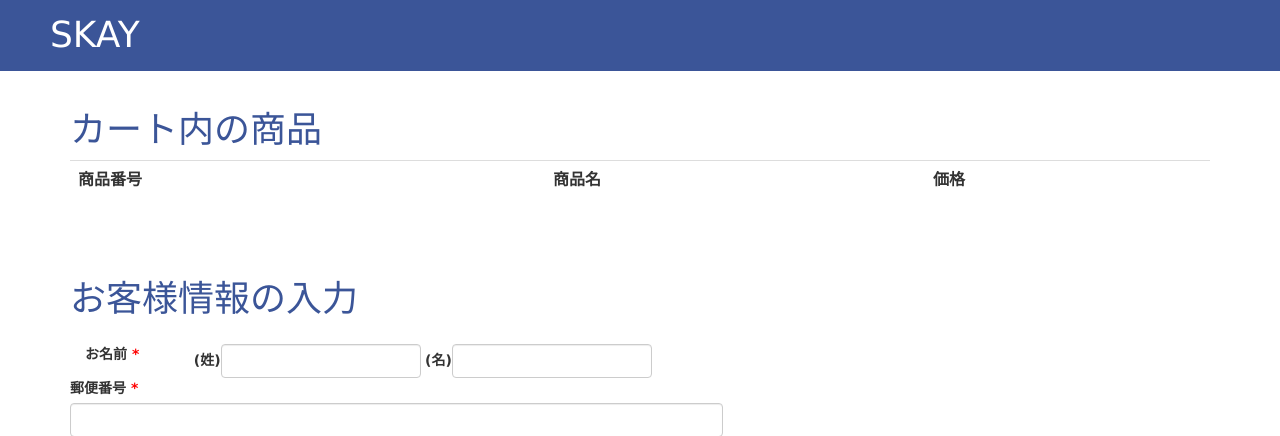
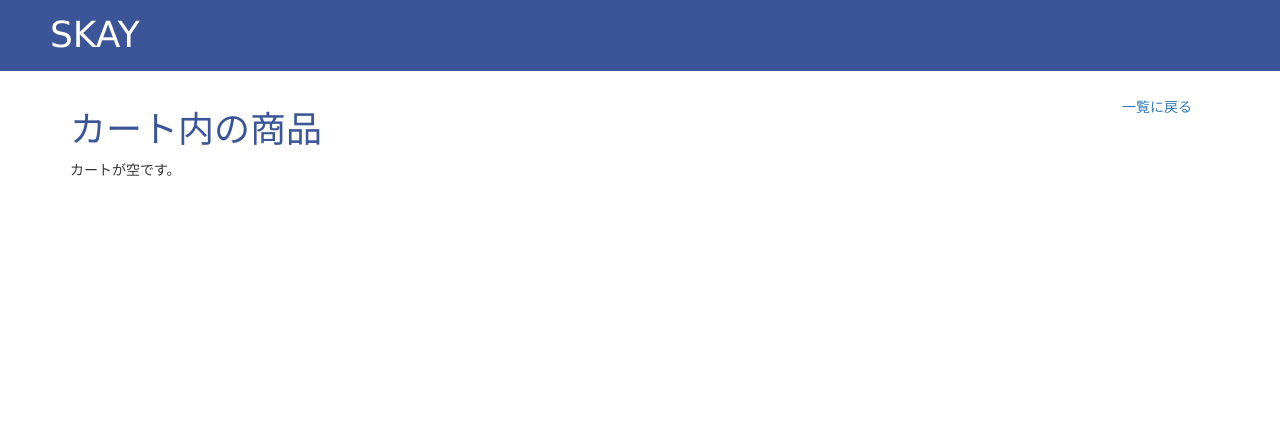
Before and after one commit to rinahira/hackathon_team_e, a Django app: page /ec/order/ in a window 1280 px wide. Shown: the top 436 px of the page. After the commit the page ends 176 px from the top, so only its background shows below. Run offline with Django 3.2, Linux system fonts and the light colour scheme; data comes from the database, SQL or seed files in the repository; lists and menus that the app fills with data are empty; some libraries are stand-ins or nearby versions.

Commit message:
[update]order修正

```diff
--- a/ecommerce/templates/order.html
+++ b/ecommerce/templates/order.html
@@ -1,9 +1,14 @@
 {% extends 'base.html' %}
 
 {% block content %}
+<div class="skay-top-links">
+    <ul class="list-inline pull-right">
+        <li><a class="btn btn-link" href="../list/">一覧に戻る</a></li>
+    </ul>
+</div>
 
 <div class="skay-form-title"><h1>カート内の商品</h1><div>
-{% if products is not null%}
+{% if products%}
 <table class="table">
     <tr>
         <th>商品番号</th>
```
